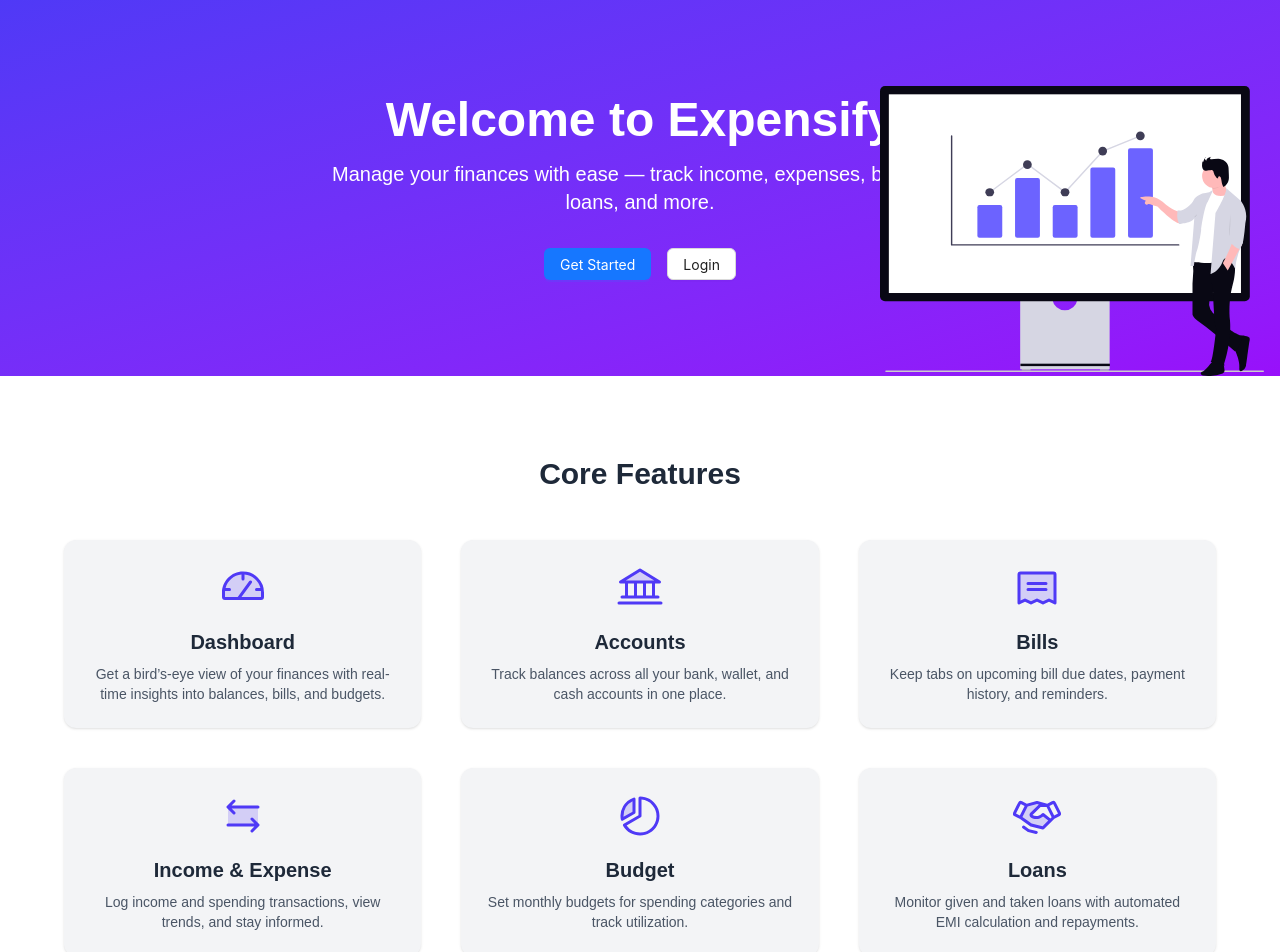
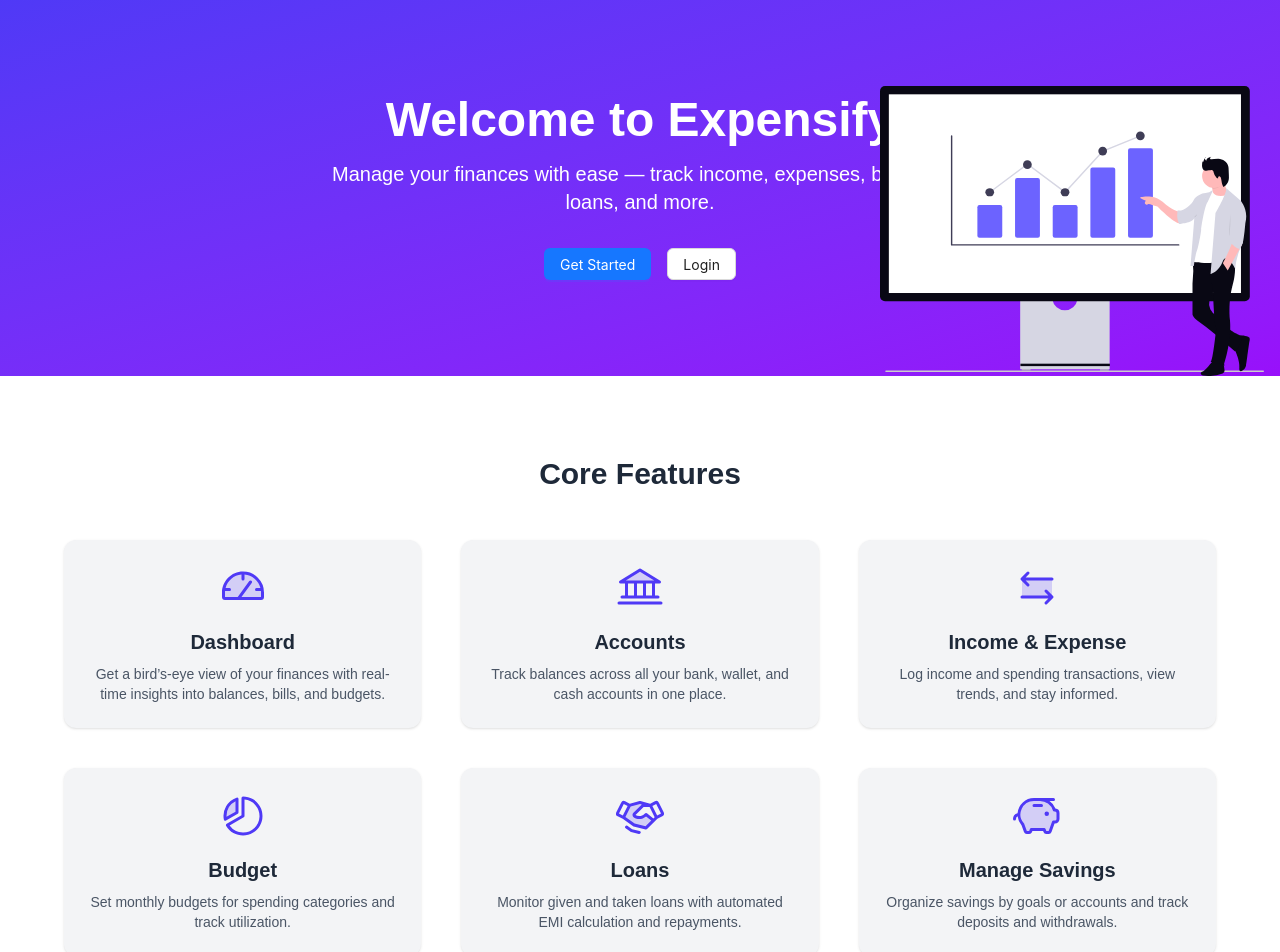
Before and after one commit to sayuj1/pigb, a Next.js app: page / in a window 1280 px wide. Shown: the top 952 px of the page. Built offline with nearby package versions, Linux system fonts and the light colour scheme; no server answers.

Commit message:
remove bills

```diff
--- a/pages/index.js
+++ b/pages/index.js
@@ -120,14 +120,14 @@
                 <PiBankDuotone className="text-indigo-600 w-12 h-12 mb-4" />
               ),
             },
-            {
-              title: "Bills",
-              link: "/bills",
-              desc: "Keep tabs on upcoming bill due dates, payment history, and reminders.",
-              icon: (
-                <PiReceiptDuotone className="text-indigo-600 w-12 h-12 mb-4" />
-              ),
-            },
+            // {
+            //   title: "Bills",
+            //   link: "/bills",
+            //   desc: "Keep tabs on upcoming bill due dates, payment history, and reminders.",
+            //   icon: (
+            //     <PiReceiptDuotone className="text-indigo-600 w-12 h-12 mb-4" />
+            //   ),
+            // },
             {
               title: "Income & Expense",
               link: "/income-expense",
```
